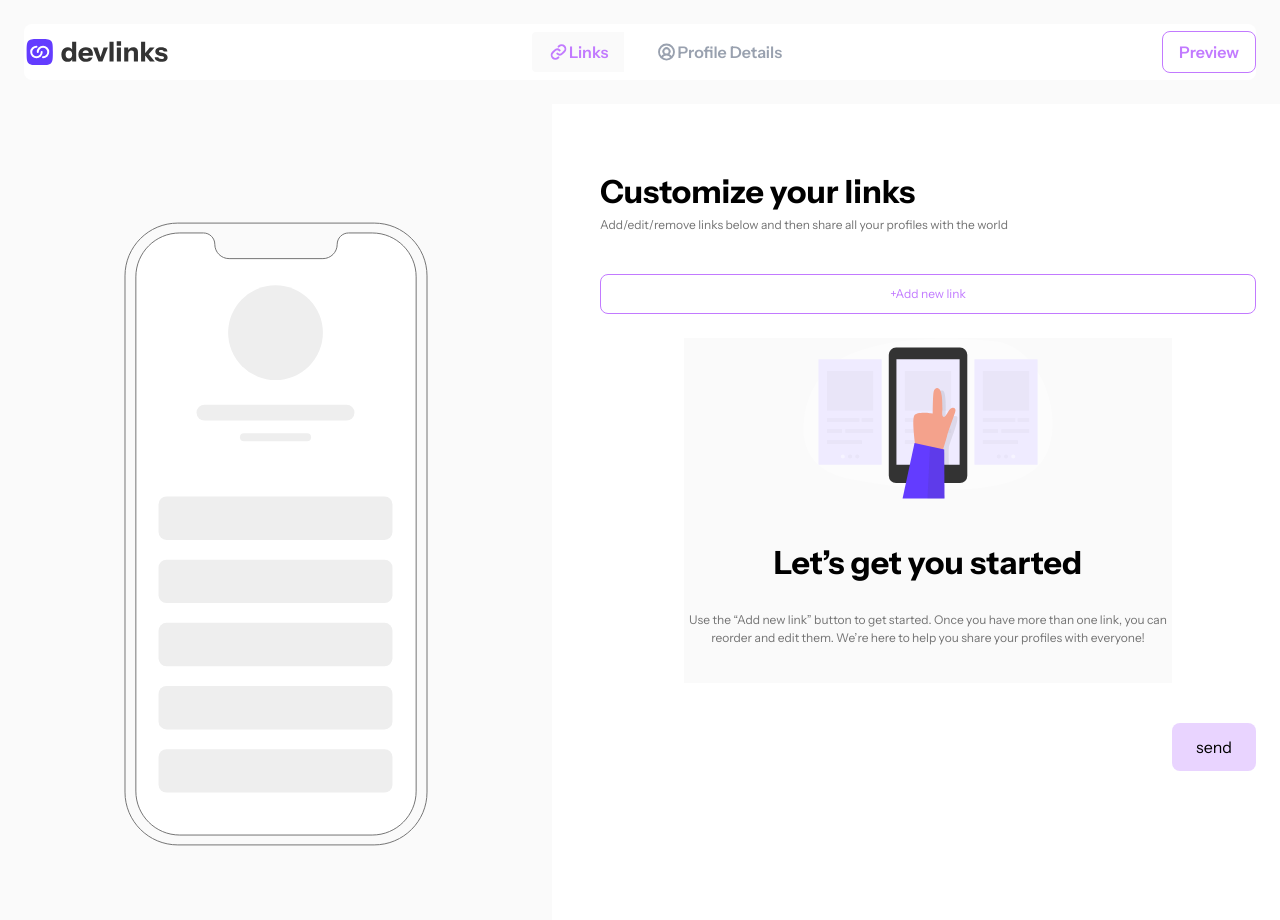
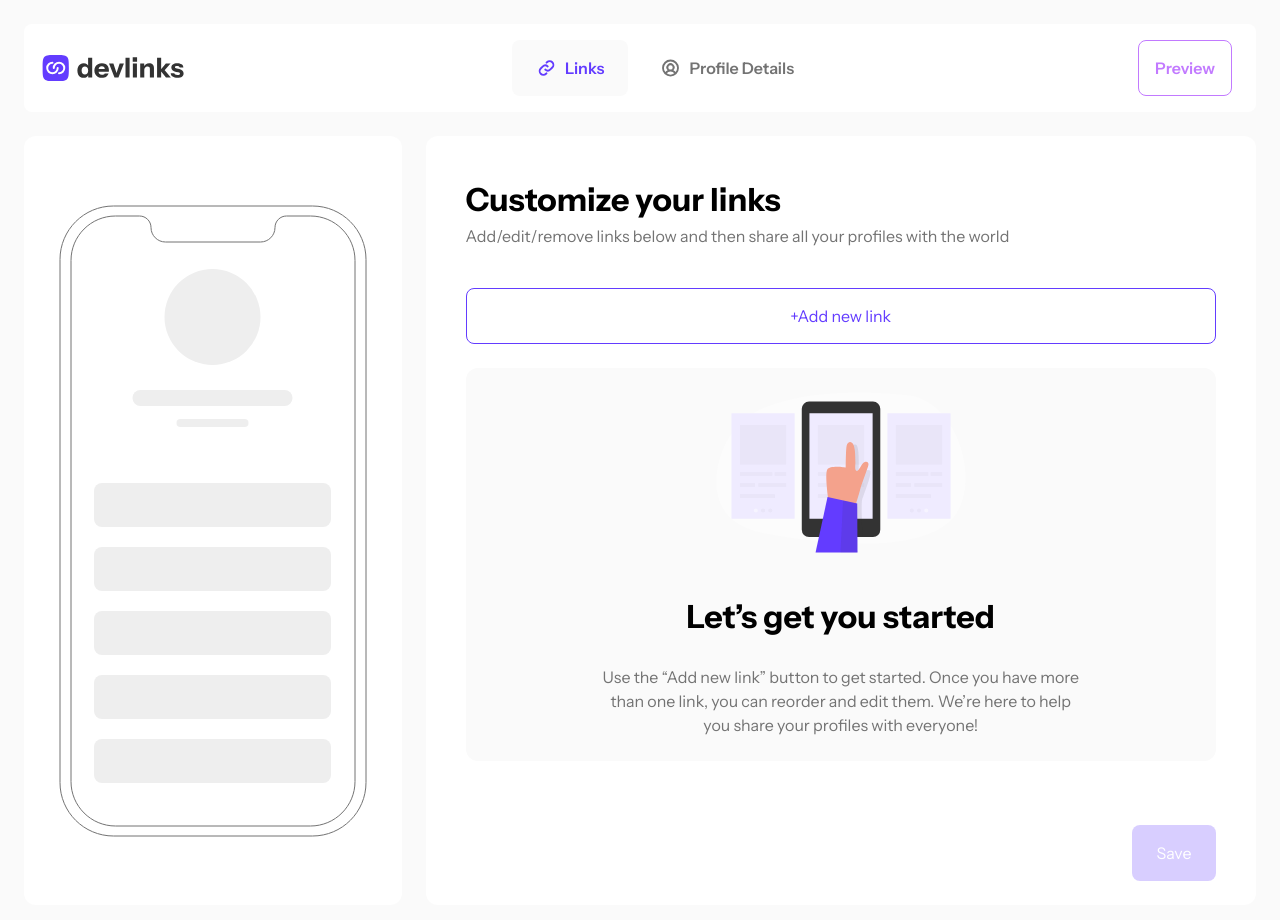
Before and after one commit to cheClaud/devlinks, a React (Vite) app: page / in a window 1280 px wide. Shown: the top 920 px of the page. Built offline with nearby package versions, Linux system fonts and the light colour scheme.

Commit message:
dashboard fix

```diff
--- a/src/app.tsx
+++ b/src/app.tsx
@@ -1,12 +1,12 @@
 import { Route, Routes } from "react-router";
 import LoginPage from "./pages/login";
 import RegisterPage from "./pages/register";
-import ActivePage from "./pages/active";
+import DashoardPage from "./pages/dashboard";
 
 export default function App() {
   return (
     <Routes>
-      <Route path="/" element={<ActivePage />} />
+      <Route path="/" element={<DashoardPage />} />
       <Route path="/login" element={<LoginPage />} />
       <Route path="/register" element={<RegisterPage />} />
     </Routes>
--- a/src/components/layouts/phoneMockupIcon.tsx
+++ b/src/components/layouts/phoneMockupIcon.tsx
@@ -1,6 +1,6 @@
-import React from 'react'
+import React from "react";
 
-export default function PhoneMockupIcon({className =''}) {
+export default function PhoneMockupIcon({ className = "" }) {
   return (
     <svg
       xmlns="http://www.w3.org/2000/svg"
--- a/src/pages/active.tsx
+++ /dev/null
@@ -1,107 +0,0 @@
-import React from "react";
-import LargeLogo from "../assets/images/logo-devlinks-large.svg";
-import SmallLogo from "../assets/images/logo-devlinks-small.svg";
-import ProfileDetails from "../components/layouts/profiledetails.tsx";
-import LinkCopied from "../components/layouts/linkcopied.tsx";
-import PreviewIcon from "../components/layouts/previewicon.tsx";
-import EmptyIllustration from "../assets/images/illustration-empty.svg";
-import PhoneMockupIcon from "../components/layouts/phoneMockupIcon.tsx";
-
-export default function ActivePage() {
-  return (
-    <div className="flex flex-col w-full h-screen bg-gray-50 p-0">
-      <header className="w-full m-0 p-0">
-        {/*header container*/}
-        <div className="flex justify-between items-center bg-white m-6 rounded-[0.5rem] p-0 h-14">
-          {/* Logo Container */}
-          <div className="flex justify-center items-center">
-            <img
-              src={LargeLogo}
-              alt="DevLinks Logo"
-              className="w-36 h-8 hidden md:block"
-            />
-            <img
-              src={SmallLogo}
-              alt="small DevLinks Logo"
-              className="md:hidden"
-            />
-          </div>
-
-          {/* links and profile Container */}
-          <div className="flex justify-between items-center">
-            <div className="flex rounded-l justify-center items-center bg-gray-50 mr-4 px-4 py-2">
-              <LinkCopied className="text-purple-400" />
-              <p className="text-preset-3-semibold  text-purple-400 hidden md:block">
-                Links
-              </p>
-            </div>
-            <div className="flex justify-center items-center px-4 py-2">
-              <ProfileDetails className="text-gray-400" />
-              <p className="text-preset-3-semibold text-gray-400 hidden md:block">
-                Profile Details
-              </p>
-            </div>
-          </div>
-
-          {/* preview button container*/}
-          <div className="flex justify-center items-center">
-            <PreviewIcon className=" border-purple-400 border-1 w-13 rounded-[1rem] h-13 p-4 text-gray-400 md:hidden" />
-            <button className="hidden md:block border-1 rounded-[0.5rem] text-purple-400 border-purple-400 text-preset-3-semibold px-4 py-2 ">
-              Preview
-            </button>
-          </div>
-        </div>
-      </header>
-      {/* main container*/}
-      <main className="flex justify-center items-center bg-white h-216">
-        {/*phone image container*/}
-        <div className="hidden lg:block bg-gray-50 w-140 h-216 px-31 py-29 mr-6">
-          <PhoneMockupIcon className="w-76 h-157" />
-        </div>
-
-        {/*content container*/}
-        <div className="flex flex-col justify-start h-216 p-6 w-full">
-          {/*header container*/}
-          <div className="my-10">
-            <p className="text-preset-1">Customize your links</p>
-            <p className="text-preset-4  text-gray-500">
-              Add/edit/remove links below and then share all your profiles with
-              the world
-            </p>
-          </div>
-          {/*links list container*/}
-          <div className="flex flex-col justify-center items-center">
-            <button className="bg-white text-preset-4 w-full h-10 mb-6 border-1 rounded-[0.5rem] text-purple-400 border-purple-400 ">
-              +Add new link
-            </button>
-
-            {/*link item container */}
-            <div className="bg-gray-50 flex flex-col justify-center items-center mb-10">
-              <img
-                src={EmptyIllustration}
-                alt="empty illustration image"
-                className="mb-10"
-              />
-              <div className="w-122 h-36">
-                <p className="text-preset-1 text-center mb-6">
-                  Let’s get you started
-                </p>
-                <p className="text-preset-4 text-center  text-gray-500 ">
-                  Use the “Add new link” button to get started. Once you have
-                  more than one link, you can reorder and edit them. We’re here
-                  to help you share your profiles with everyone!
-                </p>
-              </div>
-            </div>
-          </div>
-          {/*footer container*/}
-          <div className="flex justify-end items-center">
-            <button className="bg-purple-200 w-full md:w-21 h-12 rounded-[0.5rem]">
-              send
-            </button>
-          </div>
-        </div>
-      </main>
-    </div>
-  );
-}
--- /dev/null
+++ b/src/pages/dashboard.tsx
@@ -0,0 +1,115 @@
+import LargeLogo from "../assets/images/logo-devlinks-large.svg";
+import SmallLogo from "../assets/images/logo-devlinks-small.svg";
+import ProfileDetails from "../components/layouts/profiledetails.tsx";
+import LinkCopied from "../components/layouts/linkcopied.tsx";
+import PreviewIcon from "../components/layouts/previewicon.tsx";
+import EmptyIllustration from "../assets/images/illustration-empty.svg";
+import PhoneMockupIcon from "../components/layouts/phoneMockupIcon.tsx";
+
+export default function DashoardPage() {
+  return (
+    <div className="flex flex-col w-full h-screen bg-gray-50 p-0">
+      <header className="w-full p-6">
+        {/*header container*/}
+        <div className="flex justify-between items-center bg-white rounded-[0.5rem] p-4 pr-6">
+          {/* Logo Container */}
+          <div className="flex justify-center items-center">
+            <img
+              src={LargeLogo}
+              alt="DevLinks Logo"
+              className="w-36 h-8 hidden md:block"
+            />
+            <img
+              src={SmallLogo}
+              alt="small DevLinks Logo"
+              className="md:hidden"
+            />
+          </div>
+
+          {/* links and profile Container */}
+          <div className="flex justify-between items-center">
+            <div className="flex justify-center items-center bg-gray-50 mr-4 px-6 py-4 rounded-lg gap-x-2">
+              <LinkCopied className="text-purple-600" />
+              <p className="text-preset-3-semibold  text-purple-600 hidden md:block">
+                Links
+              </p>
+            </div>
+            <div className="flex justify-center items-center px-4 py-2 gap-x-2">
+              <ProfileDetails className="text-gray-500" />
+              <p className="text-preset-3-semibold text-gray-500 hidden md:block">
+                Profile Details
+              </p>
+            </div>
+          </div>
+
+          {/* preview button container*/}
+          <div className="flex justify-center items-center">
+            <PreviewIcon className=" border-purple-400 border-1 w-13 rounded-[1rem] h-13 p-4 text-gray-400 md:hidden" />
+            <button className="hidden md:block border-1 rounded-[0.5rem] text-purple-400 border-purple-400 text-preset-3-semibold px-4 py-2 h-14">
+              Preview
+            </button>
+          </div>
+        </div>
+      </header>
+
+      {/* main container*/}
+      <main className="flex justify-center items-center flex-1 bg-gray-50 p-6 pt-0 gap-x-6">
+        {/*phone image container*/}
+        <div className="hidden lg:flex justify-center items-center bg-white w-140 rounded-xl overflow-hidden h-full">
+          <PhoneMockupIcon className="w-77 h-158" />
+        </div>
+
+        {/*content container*/}
+        <div className="flex flex-col bg-white w-full rounded-xl overflow-hidden h-full">
+          {/*link container*/}
+          <div className="flex flex-col flex-1 p-10 gap-y-10">
+            {/*header container*/}
+            <div className="">
+              <p className="text-preset-1">Customize your links</p>
+              <p className="text-preset-3 text-gray-500">
+                Add/edit/remove links below and then share all your profiles
+                with the world
+              </p>
+            </div>
+
+            {/*links list container */}
+            <div className="flex flex-col flex-1 gap-y-6">
+              <button className="bg-white text-preset-3 w-full h-14 border-1 rounded-lg text-purple-600 border-purple-600">
+                +Add new link
+              </button>
+
+              {/*links list */}
+              <div className="flex flex-col flex-1 justify-center bg-gray-50 rounded-xl p-6">
+                {/*link item container */}
+                <div className="flex flex-col justify-center items-center">
+                  <img
+                    src={EmptyIllustration}
+                    alt="empty illustration image"
+                    className="mb-10"
+                  />
+                  <div className="w-122 h-36">
+                    <p className="text-preset-1 text-center mb-6">
+                      Let’s get you started
+                    </p>
+                    <p className="text-preset-3 text-center  text-gray-500 ">
+                      Use the “Add new link” button to get started. Once you
+                      have more than one link, you can reorder and edit them.
+                      We’re here to help you share your profiles with everyone!
+                    </p>
+                  </div>
+                </div>
+              </div>
+            </div>
+          </div>
+
+          {/*footer container*/}
+          <div className="flex justify-end items-center px-10 py-6">
+            <button className="bg-purple-600/25 text-white w-full md:w-21 h-14 rounded-lg">
+              Save
+            </button>
+          </div>
+        </div>
+      </main>
+    </div>
+  );
+}
```
